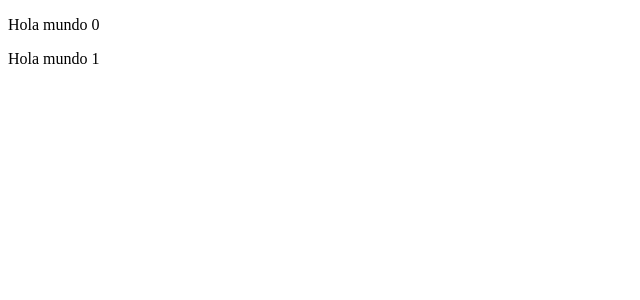
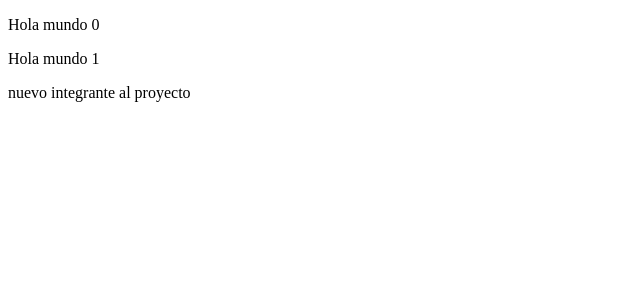
Before and after one commit to wilmer-morales/proAngularA, an Angular app: page / in a window 1280 px wide. Shown: the top 300 px of the page, without its empty margins (0-640 px from the left). Built offline with nearby package versions, Linux system fonts and the light colour scheme.

Commit message:
se integro un nuevo colaborador

```diff
--- a/src/app/app.component.html
+++ b/src/app/app.component.html
@@ -1,2 +1,3 @@
 <p>Hola mundo 0</p>
 <p>Hola mundo 1</p>
+<p>nuevo integrante al proyecto</p>
```
